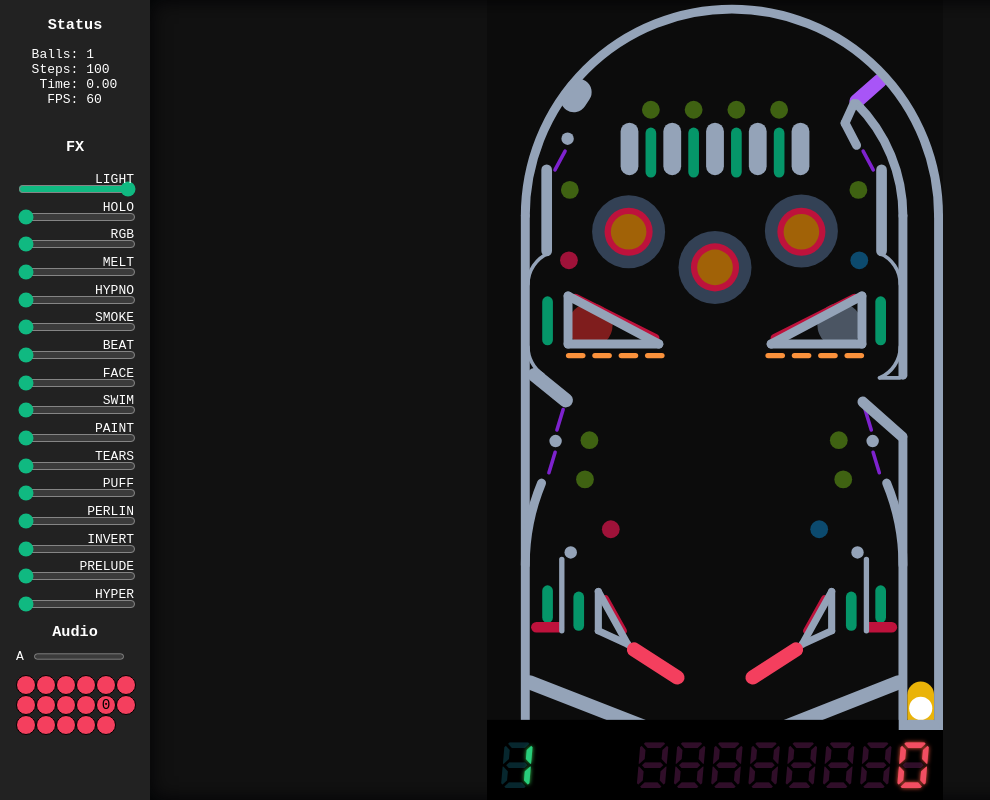
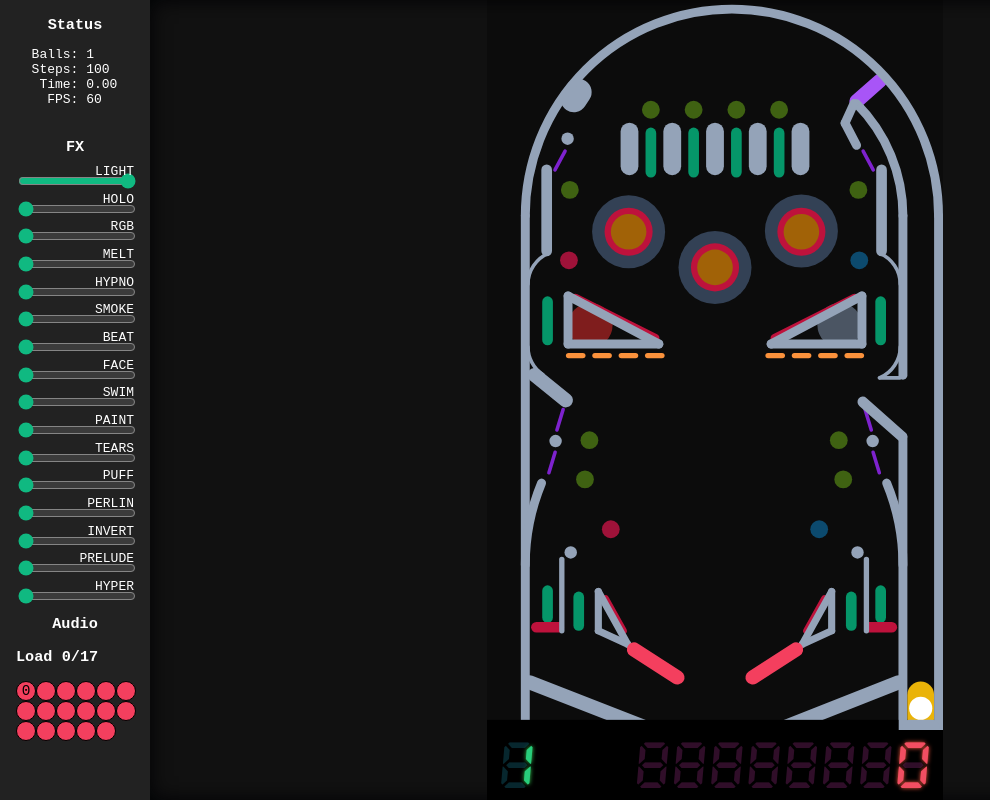
Before and after one commit to lakmeer/colossal-pinball, a SvelteKit app: page / in a window 1280 px wide. Shown: the whole page, without its empty margins (0-990 px from the left). Built offline with nearby package versions, Linux system fonts and the light colour scheme; no server answers.

Commit message:
Refactor Track into it's own module

```diff
--- a/src/components/FxPanel.svelte
+++ b/src/components/FxPanel.svelte
@@ -18,6 +18,10 @@
 
 <style>
 
+  .FxPanel {
+    margin-top: -0.5rem;
+  }
+
   span {
     display: block;
     text-align: right;
--- a/src/components/MusicPlayer.svelte
+++ b/src/components/MusicPlayer.svelte
@@ -4,12 +4,13 @@
 
   import { lerp, floor } from '$lib/utils';
 
+  import Track from '$lib/Track';
   import Color from '$lib/Color';
 
   const PHRASE_SAMPLES = 377704;
   const BEATS_PER_PHRASE = 16;
 
-  const DEBUG_START_AT_TRACK = 10;
+  const DEBUG_START_AT_TRACK = 0;
 
   export let globalFx;
 
@@ -19,94 +20,6 @@
   let ctx:AudioContext;
   let globalGain:GainNode;
   let globalLPF:BiquadFilterNode;
-
-  type FxSpec = {
-    key: string // TODO: keyof typeof globalFx
-    target: number
-    from?: number
-    type: 'set' | 'in' | 'out'
-  }
-
-  type TrackSpec = {
-    fx?: Array<FxSpec>
-  }
-
-  class Track {
-    name: string
-    buffer: AudioBuffer
-    source: AudioBufferSourceNode
-    gain: GainNode
-    detune: AudioParam
-    volume: AudioParam
-    length: number
-    spec: TrackSpec
-    loaded: boolean
-
-    constructor (label:string, src:string, spec:TrackSpec = {}) {
-      this.name = label;
-      this.gain = ctx.createGain();
-      this.gain.connect(globalLPF);
-      this.volume = this.gain.gain;
-      this.spec = spec;
-      this.length = 0;
-      this.loaded = false;
-
-      loadAudioBuffer(src).then((buffer) => {
-        this.buffer = buffer;
-        this.length = this.buffer.length/PHRASE_SAMPLES;
-        this.loaded = true;
-        this.refresh();
-        loadMonitor += 1;
-      });
-    }
-
-    refresh () {
-      if (this.source) this.source.disconnect();
-      this.source = ctx.createBufferSource();
-      this.source.buffer = this.buffer;
-      this.detune = this.source.detune;
-      this.source.connect(this.gain);
-    }
-
-    progress (p = 0) {
-      if (this.spec.fx) {
-        for (let fxSpec of this.spec.fx) {
-          let from = fxSpec.from ?? 0;
-          // TODO: Replace with p-function
-          switch (fxSpec.type) {
-            case 'set':
-              globalFx[fxSpec.key] = fxSpec.target;
-              break;
-            case 'in':
-              globalFx[fxSpec.key] = lerp(from, fxSpec.target, p);
-              break;
-            case 'out':
-              globalFx[fxSpec.key] = lerp(from, fxSpec.target, (1.0 - p));
-              break;
-            default:
-              console.warn("Unsupported fxSpec type:", fxSpec.type);
-          }
-        }
-      }
-    }
-
-    start (t = 0) {
-      this.refresh();
-      this.source.start(t);
-    }
-
-    haltAt (t = 0) {
-      console.log("Halting track", this.name);
-      this.detune.linearRampToValueAtTime(-2000, t);
-      this.source.stop(t + 0.1);
-    }
-  }
-
-  const loadAudioBuffer = async (src:string):Promise<AudioBuffer> => {
-    let file = await fetch(src);
-    let arrayBuffer = await file.arrayBuffer();
-    return await ctx.decodeAudioData(arrayBuffer);
-  }
 
   const toggle = () => {
     if (!track || !track.loaded) return;
@@ -143,7 +56,7 @@
     'F': { fx: [ { key: 'hyper',   target: 0, type: 'set' } ] },
   };
 
-  const tracks = { };
+  const tracks:Record<string, Track> = {};
 
 
   // State
@@ -157,6 +70,7 @@
   let nextLoopScheduled = false;
   let beat = 0;
 
+  let loaded = false;
   let track;
   let loadMonitor = 0; // filthy
 
@@ -220,6 +134,8 @@
   // Lifecycle
   //
 
+  // TODO: Audio engine object?
+
   // @ts-ignore shut up pls
   onMount(async () => {
     current = DEBUG_START_AT_TRACK;
@@ -235,7 +151,14 @@
 
     for (let i of order) {
       if (tracks[i]) continue;
-      tracks[i] = new Track(i, `music/${i}.mp3`, trackSpec[i]);
+      tracks[i] = new Track(
+          ctx,
+          globalLPF,
+          `Track ${i}`,
+          `music/${i}.mp3`,
+          trackSpec[i],
+          () => { loaded = ++loadMonitor >= order.length} // haaaaax
+        );
     }
 
     track = tracks[order[current]];
@@ -252,19 +175,20 @@
     }
   });
 
-
   const GREEN  = Color.fromTw('emerald-500').toString();
-  const YELLOW = Color.fromTw('gold-500').toString();
   const RED    = Color.fromTw('rose-500').toString();
 </script>
 
 
-<div style="--phase: {beatPhase}; --red: {RED}; --green:{GREEN}; --yellow:{YELLOW}">
-  {#if track}
+<div style="--phase: {beatPhase}; --red: {RED}; --green:{GREEN};">
+  {#if loaded}
     <div class="track">
       <span>{ track.name }</span>
       <progress max="100" value={ floor(loopProgress * 100) } />
     </div>
+  {:else}
+    <h3>Load {loadMonitor}/{order.length}</h3>
+  {/if}
 
   <div class="status">
     {#each Object.values(tracks) as track, ix}
@@ -275,7 +199,6 @@
       </span>
     {/each}
   </div>
-  {/if}
 </div>
 
 
--- /dev/null
+++ b/src/lib/Track.ts
@@ -0,0 +1,91 @@
+
+import { lerp, floor, loadAudio } from '$lib/utils';
+
+import type { FxConfig } from "$types";
+
+type FxSpec = {
+  key: string // TODO: keyof typeof globalFx
+  target: number
+  from?: number
+  type: 'set' | 'in' | 'out'
+}
+
+type TrackSpec = {
+  fx?: Array<FxSpec>
+}
+
+
+//
+// Track Class
+//
+// Contains it's own gain node
+//
+
+export default class Track {
+  ctx: AudioContext
+  name: string
+  buffer: AudioBuffer
+  source: AudioBufferSourceNode
+  gain: GainNode
+  detune: AudioParam
+  volume: AudioParam
+  length: number
+  spec: TrackSpec
+  loaded: boolean
+
+  static PHRASE_SAMPLES = 377704;
+  static BEATS_PER_PHRASE = 16;
+
+  constructor (ctx: AudioContext, dest: AudioNode, label:string, src:string, spec:TrackSpec = {}, callback = () => {}) {
+    this.ctx = ctx;
+    this.name = label;
+    this.gain = ctx.createGain();
+    this.gain.connect(dest);
+    this.volume = this.gain.gain;
+    this.spec = spec;
+    this.length = 0;
+    this.loaded = false;
+
+    loadAudio(ctx, src).then((buffer) => {
+      this.buffer = buffer;
+      this.length = this.buffer.length/Track.PHRASE_SAMPLES;
+      this.loaded = true;
+      this.refresh();
+      callback();
+    });
+  }
+
+  refresh () {
+    if (this.source) this.source.disconnect();
+    this.source = this.ctx.createBufferSource();
+    this.source.buffer = this.buffer;
+    this.detune = this.source.detune;
+    this.source.connect(this.gain);
+  }
+
+  progress (p = 0, fx:FxConfig) {
+    if (this.spec.fx) {
+      for (let { key, target, type, from } of this.spec.fx) {
+        from ??= 0;
+
+        fx[key] =
+          type === 'set' ? target :
+          type === 'in'  ? lerp(from, target, p) :
+          type === 'out' ? lerp(from, target, (1.0 - p)) :
+          0;
+      }
+    }
+  }
+
+  start (t = 0) {
+    this.refresh();
+    this.source.start(t);
+  }
+
+  haltAt (t = 0) {
+    console.log("Halting track", this.name);
+    this.detune.linearRampToValueAtTime(-2000, t);
+    this.source.stop(t + 0.1);
+  }
+
+}
--- a/src/lib/utils.ts
+++ b/src/lib/utils.ts
@@ -53,3 +53,9 @@ export const loadImage = (src:string):Promise<HTMLImageElement> =>
     i.src = src;
     i.onload = () => resolve(i);
   });
+
+export const loadAudio = async (ctx:AudioContext, src:string):Promise<AudioBuffer> => {
+  let file = await fetch(src);
+  let arrayBuffer = await file.arrayBuffer();
+  return await ctx.decodeAudioData(arrayBuffer);
+}
```
Also changed, not shown: notes/todo.md (+10 -1 lines), src/shaders/table.glsl. Lines whose indentation alone changed are shown as unchanged.
